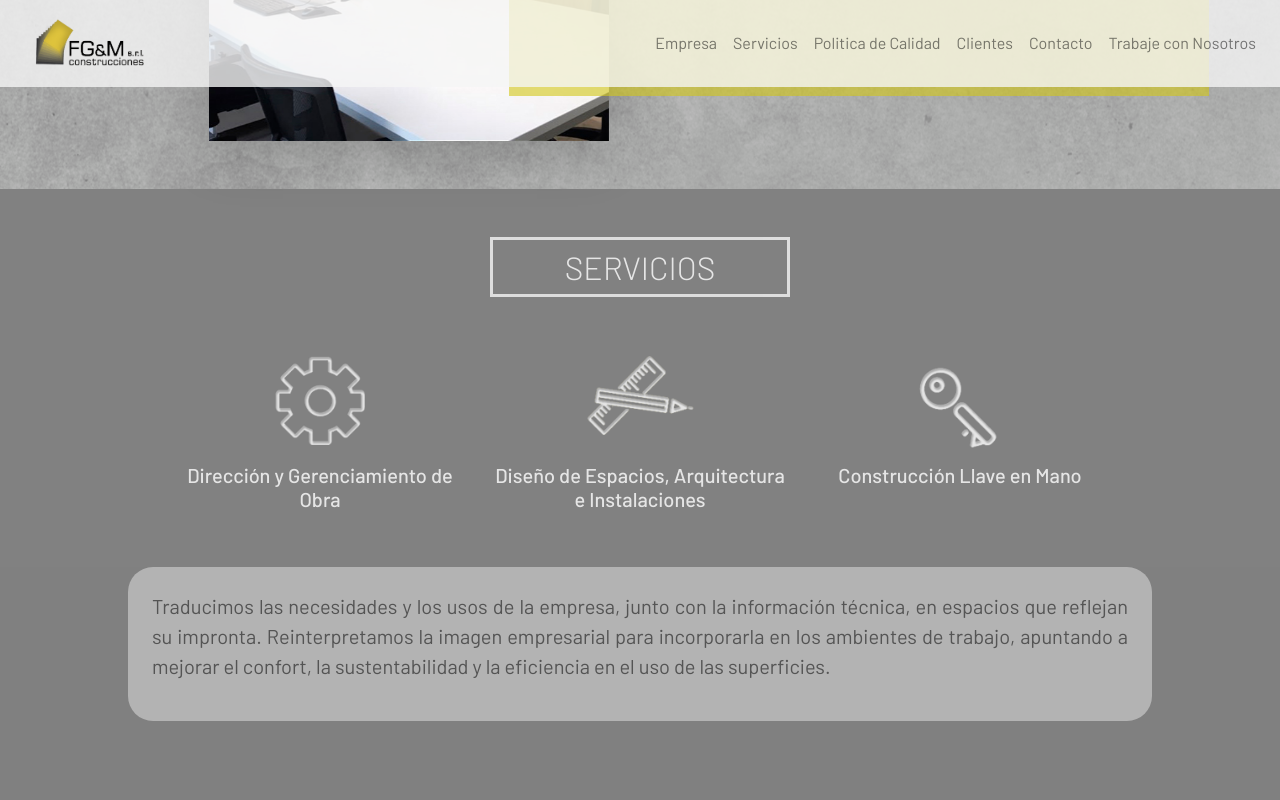
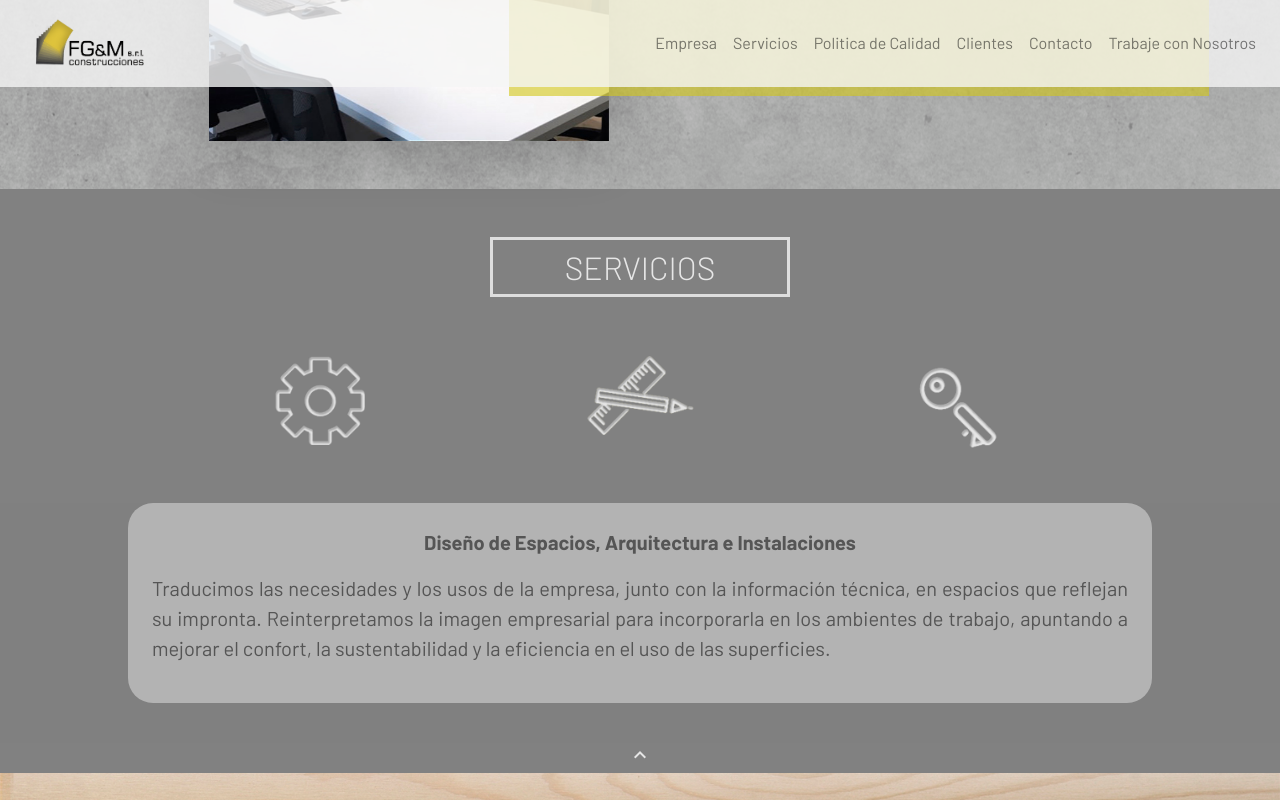
Before and after one commit to MoyaCar/deploy-dogo, a React (Create React App) app: page / in a window 1280 px wide. Both pictures are taken after a click on the picture 320 px from the left and 845 px from the top of the page. Shown: the part 445-1245 px from the top of the page. Built offline with nearby package versions, Linux system fonts and the light colour scheme; what cc-gram would draw is missing.

Commit message:
nuevos estilos para el bloque de servicios

```diff
--- a/src/componentes/Empresa/Empresa.js
+++ b/src/componentes/Empresa/Empresa.js
@@ -10,7 +10,7 @@ function Empresa() {
     <div class='container-fluid recuadro-empresa pt-5' id='recuadro-empresa'>
       <div class='row py-5 justify-content-center'>
         <div class='col-12 col-md-10 col-lg-6 col-xl-5'>
-          <div id="fotos" class="carousel carousel-empresa slide mx-auto ml-lg-auto mr-lg-0 shadow-lg" data-ride="carousel">
+          <div id="fotos" class="carousel carousel-empresa slide mx-auto ml-lg-auto mr-lg-0 shadow-lg animated fadeInLeft" data-ride="carousel">
             <div class="carousel-inner">
               <div class="carousel-item active">
                 <img src={Foto1} class='foto img-fluid' data-filter='lark' alt="Foto1"></img>
@@ -34,15 +34,17 @@ function Empresa() {
             <a class="carousel-control-next" href="#fotos" data-slide="next">
               <span class="carousel-control-next-icon"></span>
             </a>
-            <div class='d-none d-lg-block transparencia'>
+            <div class='animated fadeIn slower'>
+              <div class='d-none d-lg-block transparencia'>
+              </div>
             </div>
           </div>
         </div>
 
         <div class='d-none d-xl-block separador'></div>
 
-        <div class='col-12 col-md-10 col-lg-6 col-xl-5 text-center mt-5 mt-lg-0 bloque-derecho'>
-          <div class='marco-logo mx-auto mr-lg-auto ml-lg-0 text-white'>
+        <div class='col-12 col-md-10 col-lg-6 col-xl-5 text-center mt-5 mt-lg-0 bloque-derecho animated fadeInRight' >
+          <div class='marco-logo mx-auto mr-lg-auto ml-lg-0 text-white '>
             <h1>F&GM S.R.L.</h1>
           </div>
           <div class='texto text-justify mx-auto mr-lg-auto ml-lg-0 pt-4 text-white'>
--- a/src/componentes/Servicios/Servicios.js
+++ b/src/componentes/Servicios/Servicios.js
@@ -26,16 +26,17 @@ class Servicios extends React.Component {
     this.changeClass1 = this.changeClass1.bind(this);
     this.changeClass2 = this.changeClass2.bind(this);
     this.changeClass3 = this.changeClass3.bind(this);
+    this.close = this.close.bind(this);
   }
     changeClass1(){
       this.setState(prevState=>{
-        if (prevState.class != 'texto1' && !prevState.open ){
-          return {title:tittle1, texto: textos1, class: 'texto1', open: true}
-        }if (prevState.class == 'texto1' && prevState.open){
+        if (prevState.class != 'texto1 animated fadeInDown faster' && !prevState.open ){
+          return {title:tittle1, texto: textos1, class: 'texto1 animated fadeInDown faster', open: true}
+        }if (prevState.class == 'texto1 animated fadeInDown faster' && prevState.open){
           return {escondido:'esconder', open: false}
-        }if (prevState.class != 'texto1' && prevState.open){
-          return {title:tittle1, texto: textos1, class: 'texto1', open: true}
-        }if (prevState.class == 'texto1' && !prevState.open ){
+        }if (prevState.class != 'texto1 animated fadeInDown faster' && prevState.open){
+          return {title:tittle1, texto: textos1, class: 'texto1 animated fadeInDown faster', open: true}
+        }if (prevState.class == 'texto1 animated fadeInDown faster' && !prevState.open ){
           return {open:true}
         }
       });
@@ -43,13 +44,13 @@ class Servicios extends React.Component {
 
     changeClass2(){
       this.setState(prevState=>{
-        if (prevState.class != 'texto2' && !prevState.open ){
-          return {title:tittle2, texto: textos2, class: 'texto2', open: true}
-        }if (prevState.class == 'texto2' && prevState.open){
+        if (prevState.class != 'texto2 animated fadeIn' && !prevState.open ){
+          return {title:tittle2, texto: textos2, class: 'texto2 animated fadeIn', open: true}
+        }if (prevState.class == 'texto2 animated fadeIn' && prevState.open){
           return {escondido:'esconder', open: false}
-        }if (prevState.class != 'texto2' && prevState.open){
-          return {title:tittle2, texto: textos2, class: 'texto2', open: true}
-        }if (prevState.class == 'texto2' && !prevState.open ){
+        }if (prevState.class != 'texto2 animated fadeIn' && prevState.open){
+          return {title:tittle2, texto: textos2, class: 'texto2 animated fadeIn', open: true}
+        }if (prevState.class == 'texto2 animated fadeIn' && !prevState.open ){
           return {open:true}
         }
       });
@@ -57,16 +58,20 @@ class Servicios extends React.Component {
 
     changeClass3(){
       this.setState(prevState=>{
-        if (prevState.class != 'texto3' && !prevState.open ){
-          return {title:tittle3, texto: textos3, class: 'texto3', open: true}
-        }if (prevState.class == 'texto3' && prevState.open){
+        if (prevState.class != 'texto3 animated fadeInUp faster' && !prevState.open ){
+          return {title:tittle3, texto: textos3, class: 'texto3 animated fadeInUp faster', open: true}
+        }if (prevState.class == 'texto3 animated fadeInUp faster' && prevState.open){
           return {escondido:'esconder', open: false}
-        }if (prevState.class != 'texto3' && prevState.open){
-          return {title:tittle3, texto: textos3, class: 'texto3', open: true}
-        }if (prevState.class == 'texto3' && !prevState.open ){
+        }if (prevState.class != 'texto3 animated fadeInUp faster' && prevState.open){
+          return {title:tittle3, texto: textos3, class: 'texto3 animated fadeInUp faster', open: true}
+        }if (prevState.class == 'texto3 animated fadeInUp faster' && !prevState.open ){
           return {open:true}
         }
       });
+    }
+
+    close(){
+      this.setState({escondido:'esconder', open: false});
     }
 
     render(){
@@ -82,31 +87,29 @@ class Servicios extends React.Component {
           </div>
           <div class='row pt-5 justify-content-center'>
             <div class='col-3 text-center'>
-            <img src={Icono3} class='icono-info img-fluid mx-auto' onClick={this.changeClass1} alt='icono engranaje'/>
-              <div class='mx-auto text-center pt-2'>
-                <h5 class='texto-icono d-none d-md-block'>{tittle2}</h5>
-              </div>
+              <img src={Icono3} class='icono-info img-fluid mx-auto' onClick={this.changeClass1} alt='icono engranaje'/>
             </div>
             <div class='col-3 text-center'>
               <img src={Icono2} class='icono-info img-fluid mx-auto' onClick={this.changeClass2} alt='icono disenio'/>
-              <div class='text-center pt-2 '>
-                <h5 class='texto-icono d-none d-md-block'>{tittle1}</h5>
-              </div>
             </div>
             <div class='col-3 text-center'>
-            <img src={Icono1} class='icono-info img-fluid mx-auto' onClick={this.changeClass3} alt='icono llave'/>
-              <div class='text-center pt-2'>
-                <h5 class='texto-icono d-none d-md-block'>{tittle3}</h5>
-              </div>
+              <img src={Icono1} class='icono-info img-fluid mx-auto' onClick={this.changeClass3} alt='icono llave'/>
             </div>
 
           </div>
           <div class='row justify-content-center pt-5'>
-            <div class={this.state.open?'caja-texto text-center mx-auto' :this.state.escondido} onClick={this.close}>
+            <div class={this.state.open?'caja-texto text-center mx-auto' :this.state.escondido}>
               <div class={this.state.open?'texto-servicios mx-auto px-4 py-4': 'esconder-texto'}>
-                <p class='d-block d-md-none font-weight-bold'>{this.state.title}</p>
-                <p class='text-justify '>{this.state.texto}</p>
+                <p class={'font-weight-bold ' + this.state.class}>{this.state.title}</p>
+                <p class={'text-justify '+ this.state.class}>{this.state.texto}</p>
               </div>
+            </div>
+            <div class={this.state.open?'boton-cerrar animated fadeIn slow': 'boton-off'} onClick={this.close} href="#recuadro-servicios">
+              <a href="#recuadro-servicios">
+              <i class='material-icons flecha'>
+                keyboard_arrow_up
+              </i>
+              </a>
             </div>
           </div>
         </div>
--- a/src/estilos/Servicios.scss
+++ b/src/estilos/Servicios.scss
@@ -109,6 +109,27 @@
     //display: none;
     visibility: hidden;
   }
+
+  .boton-off {
+    visibility: hidden;
+  }
+
+  .boton-cerrar {
+    cursor: pointer;
+
+    .flecha {
+      opacity: 0.8;
+    }
+
+    .flecha:hover {
+      opacity: 1;
+    }
+
+    a {
+      color:inherit;
+      text-decoration: none;
+     }
+  }
 }
 
 @include media-breakpoint-down(sm) {
--- a/src/index.scss
+++ b/src/index.scss
@@ -4,7 +4,7 @@
 
 //animaciones varias desde estilos, testear bien
 @import '~animate.css/animate.min.css';
-
+@import '~material-design-icons/iconfont/material-icons.css';
 //import desde la carpeta de estilos
 @import './estilos/Layout.scss';
 @import './estilos/Navbar.scss';
```
Also changed, not shown: 1 other file (tests, documents, lock files or other folders).
